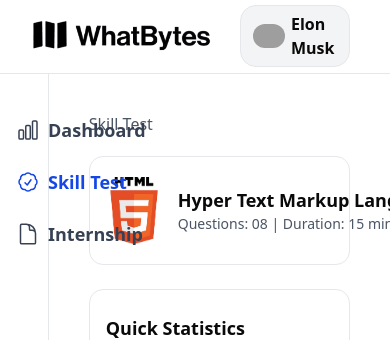
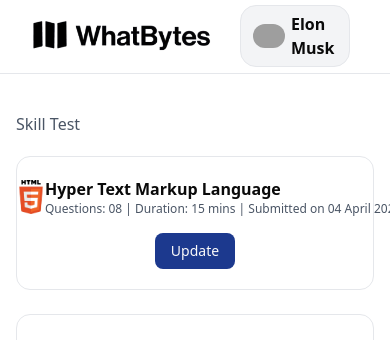
Before and after one commit to justJubair/whatbytes-assignment, a Next.js app: page /skill-test in a window 390 px wide. Shown: the top 340 px of the page. Built offline with nearby package versions, Linux system fonts and the light colour scheme; grey boxes are pictures that could not be loaded.

Commit message:
[Fix]: responsiveness

```diff
--- a/src/app/(dashboard)/skill-test/page.tsx
+++ b/src/app/(dashboard)/skill-test/page.tsx
@@ -11,9 +11,9 @@ const SkillTest = () => {
   const [percentile, setPercentile] = useState(33);
   const [score, setScore] = useState(7);
   return (
-    <div className="mt-28 px-10 pb-10">
+    <div className="mt-28 px-4 pb-10 xl:px-10">
       <p className="font-medium text-gray-600 mb-5">Skill Test</p>
-      <div className="flex items-start gap-10 ">
+      <div className="flex flex-col items-start gap-10 xl:flex-row">
         <div className="w-full space-y-6">
           <HtmlScoreUpdate
             rank={rank}
--- a/src/app/layout.tsx
+++ b/src/app/layout.tsx
@@ -31,10 +31,12 @@ export default function RootLayout({
       >
         <Topbar />
         <div className="grid grid-cols-8 relative overflow-hidden">
-          <div className="col-span-1 min-h-screen border-gray-200 border-r-1">
+          <div className="col-span-1 min-h-screen border-gray-200 border-r-1 hidden xl:inline">
             <Sidebar />
           </div>
-          <div className="col-span-7 w-full h-full">{children}</div>
+          <div className="col-span-8 w-full h-full xl:col-span-7">
+            {children}
+          </div>
         </div>
       </body>
     </html>
--- a/src/components/dashboard/HtmlScoreUpdate.tsx
+++ b/src/components/dashboard/HtmlScoreUpdate.tsx
@@ -22,18 +22,20 @@ const HtmlScoreUpdate = ({
 }: HtmlScoreUpdateProps) => {
   return (
     <div className="w-full">
-      <div className="flex w-full py-5 px-4 justify-between  rounded-xl items-center gap-4 border-1 border-gray-200">
+      <div className="flex w-full py-5 px-4 justify-between  rounded-xl items-center gap-4 border-1 border-gray-200 flex-col md:flex-row">
         <div className="flex items-center gap-4">
           <Image
-            className="-mx-8 w-30"
+            className="-mx-8 w-15 md:w-30"
             src={htmlLogo}
             width={400}
             height={400}
             alt="html-logo"
           />
           <div className="text-nowrap">
-            <h6 className="text-lg font-bold">Hyper Text Markup Language</h6>
-            <p className="text-gray-600 font-medium text-sm md:text-base">
+            <h6 className="text-base font-bold md:text-lg">
+              Hyper Text Markup Language
+            </h6>
+            <p className="text-gray-600 font-medium text-xs 2xl:text-base">
               Questions: 08 | Duration: 15 mins | Submitted on 04 April 2025
             </p>
           </div>
```
